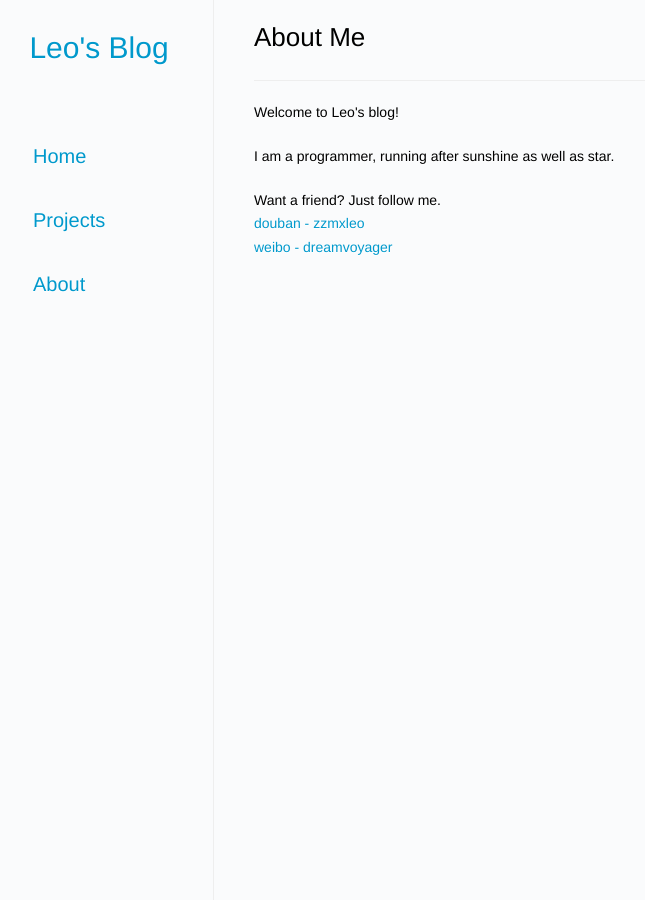
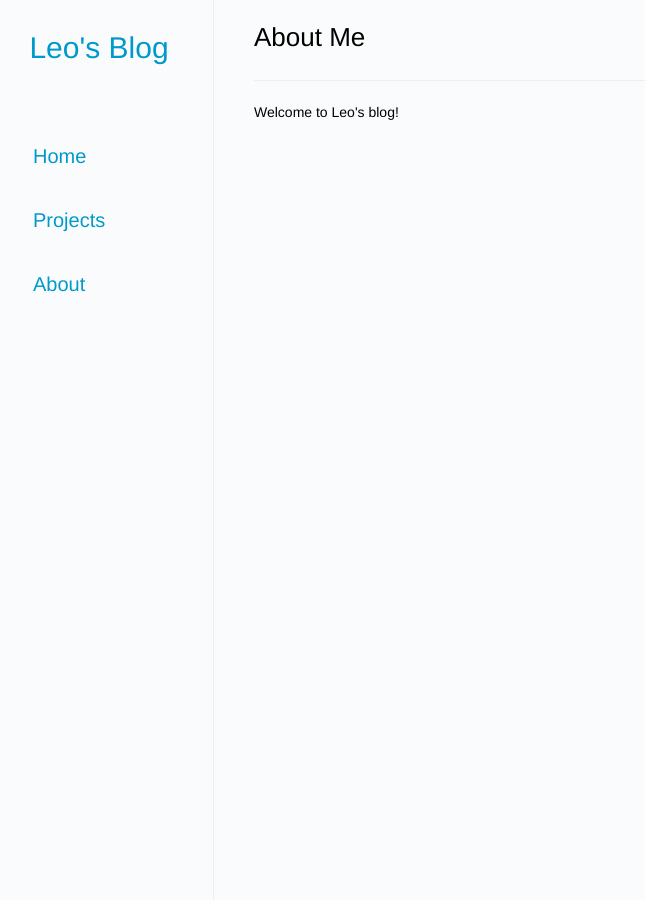
Before and after one commit to zzmxleo/zzmxleo.github.io, a Jekyll site: the page built from about.html, in a window 1280 px wide. Shown: the whole page, without its empty margins (16-661 px from the left). Built offline with Jekyll 4.4.1, drawn with Linux system fonts in a browser that asks for light colours; Markdown is read by kramdown in place of the engine named in the settings.

Commit message:
change minds...

```diff
--- a/about.html
+++ b/about.html
@@ -7,11 +7,3 @@ title: LeoX
 <p>
   Welcome to Leo's blog!
 </p>
-<p>
-  I am a programmer, running after sunshine as well as star.
-</p>
-<p>
-  Want a friend? Just follow me. <br />
-  <a href="http://www.douban.com/people/zzmxleo/">douban - zzmxleo</a> <br />
-  <a href="http://weibo.com/merengues237">weibo - dreamvoyager</a>
-</p>
```
